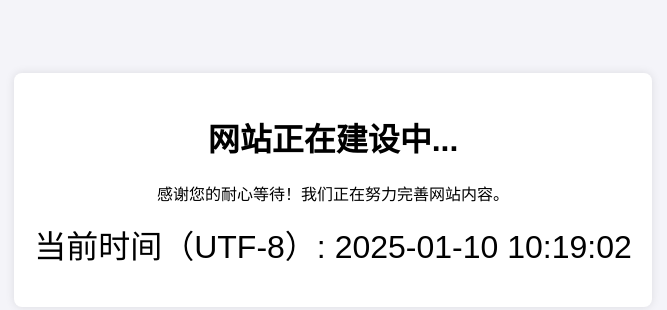
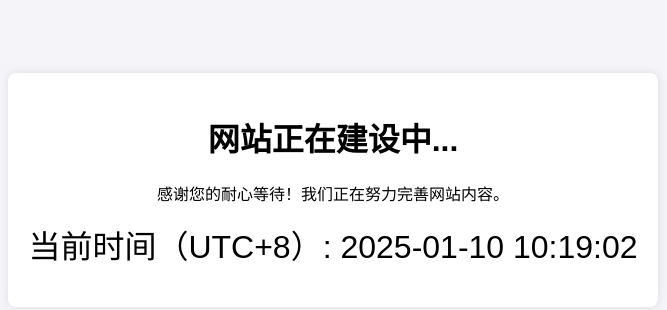
Before and after one commit to iostreamAC/iostreamac.github.io, a plain HTML site: page index.html in a window 1280 px wide. Shown: the part 210-520 px from the top of the page, without its empty margins (307-974 px from the left). Drawn offline with Linux system fonts and the light colour scheme.

Commit message:
Update index.html

```diff
--- a/index.html
+++ b/index.html
@@ -50,7 +50,7 @@
             const hours = String(now.getHours()).padStart(2, '0');
             const minutes = String(now.getMinutes()).padStart(2, '0');
             const seconds = String(now.getSeconds()).padStart(2, '0');
-            document.getElementById('clock').textContent = `当前时间（UTF-8）: ${year}-${month}-${day} ${hours}:${minutes}:${seconds}`;
+            document.getElementById('clock').textContent = `当前时间（UTC+8）: ${year}-${month}-${day} ${hours}:${minutes}:${seconds}`;
         }
 
         setInterval(updateClock, 1000);
```
